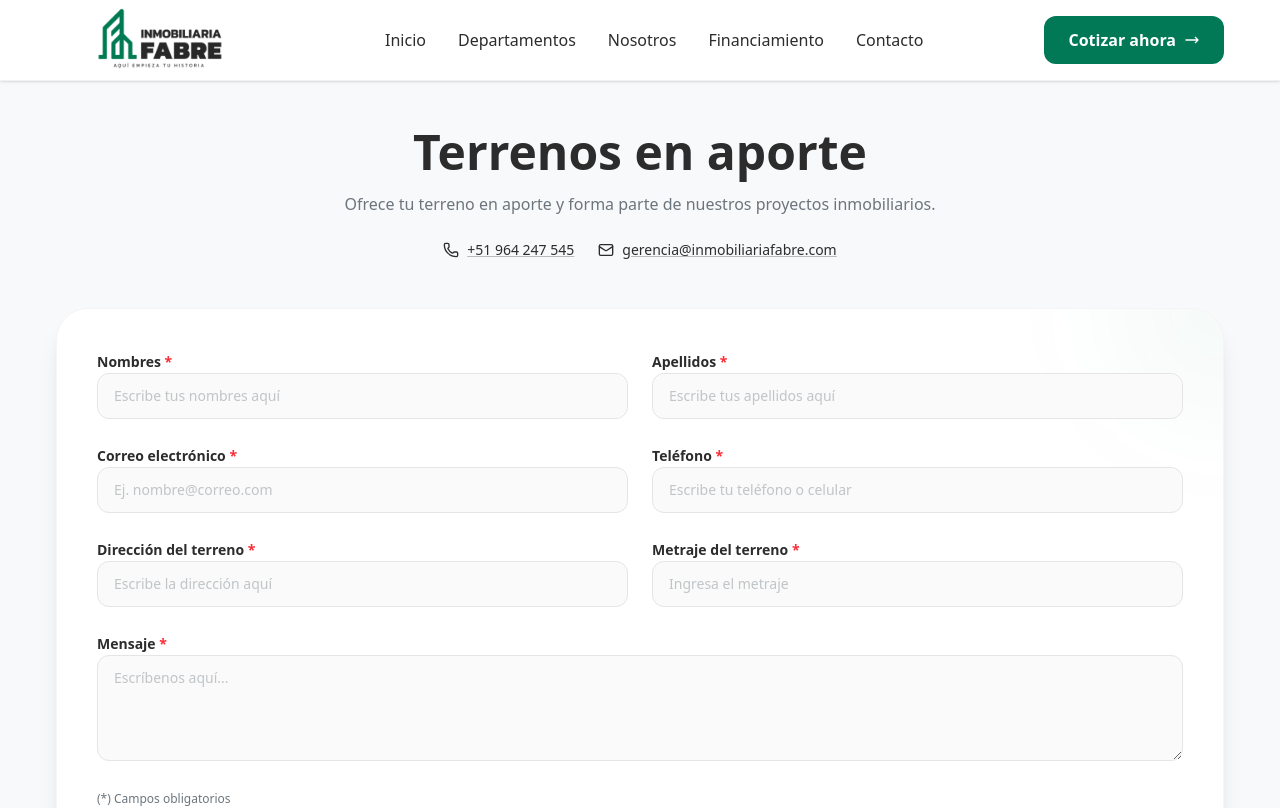
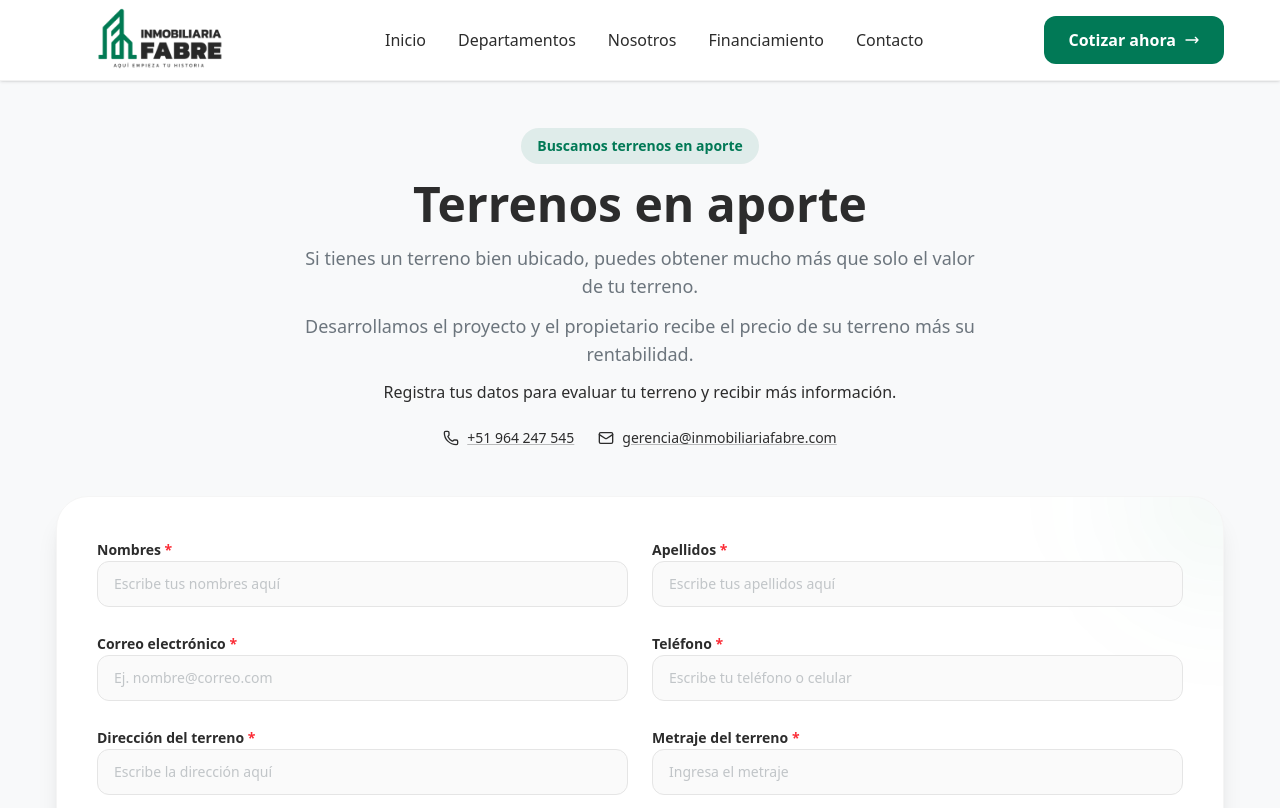
Before and after one commit to philtaboada/fabre, a Next.js app: page /terrenos-en-aporte in a window 1280 px wide. Shown: the top 808 px of the page. Built offline with nearby package versions, Linux system fonts and the light colour scheme.

Commit message:
feat: update 'Nosotros' page layout and content, replacing video impact section with logo and adjusting grid alignment; enhance 'Terrenos en Aporte' page with new call-to-action and expanded project description

```diff
--- a/app/nosotros/page.tsx
+++ b/app/nosotros/page.tsx
@@ -9,7 +9,6 @@ import {
     Hammer,
     Utensils,
     Pause,
-    Play,
     Volume2,
     VolumeX,
     ArrowRight,
@@ -357,7 +356,7 @@ export default function NosotrosPage() {
                 <div className="absolute bottom-0 left-0 w-[500px] h-[500px] bg-blue-600/10 rounded-full blur-[120px] translate-y-1/2 -translate-x-1/2 pointer-events-none" />
 
                 <div className="container-page relative z-10">
-                    <div className="grid lg:grid-cols-2 gap-16 items-center">
+                    <div className="grid lg:grid-cols-2 gap-16 items-start">
                         {/* Text Content */}
                         <motion.div
                             initial={{ opacity: 0, x: -30 }}
@@ -365,13 +364,16 @@ export default function NosotrosPage() {
                             viewport={{ once: true }}
                             className="text-left"
                         >
-                            <motion.div
-                                className="inline-flex items-center gap-2 px-4 py-2 rounded-full bg-white/5 border border-white/10 text-accent font-semibold text-sm mb-8"
-                            >
-                                <Play size={16} fill="currentColor" />
-                                <span>Impacto en video</span>
-                            </motion.div>
-
+                            <div className="mb-10">
+                                <Image
+                                    src="/logo-fundacion-fabre.png"
+                                    alt="Fundación Fabre"
+                                    width={516}
+                                    height={230}
+                                    className="object-contain object-left w-auto h-16 sm:h-20 md:h-24 lg:h-28"
+                                    priority
+                                />
+                            </div>
                             <h2 className="text-4xl lg:text-6xl font-bold leading-tight text-white mb-8">
                                 Transformando vidas, <br />
                                 <span className="text-transparent bg-clip-text bg-gradient-to-r from-accent to-emerald-400">Una historia a la vez</span>
@@ -408,7 +410,7 @@ export default function NosotrosPage() {
                             className="relative flex justify-center w-full"
                         >
                             {/* Smartphone frame effect - Increased size to show more video */}
-                            <div className="relative w-full max-w-[450px] aspect-[9/16] bg-neutral-800 rounded-[3rem] p-3 border-[8px] border-neutral-800 shadow-[0_0_50px_-12px_rgba(0,0,0,0.5)] overflow-hidden">
+                            <div className="relative w-full max-w-[320px] aspect-[9/16] bg-neutral-800 rounded-[3rem] p-3 border-[8px] border-neutral-800 shadow-[0_0_50px_-12px_rgba(0,0,0,0.5)] overflow-hidden">
                                 {/* Video Container */}
                                 <div className="relative w-full h-full rounded-[2rem] overflow-hidden bg-black group">
                                     <iframe
--- a/app/terrenos-en-aporte/page.tsx
+++ b/app/terrenos-en-aporte/page.tsx
@@ -131,12 +131,23 @@ export default function TerrenosEnAportePage() {
             animate={{ opacity: 1, y: 0 }}
             className="text-center mb-12"
           >
+            <span className="inline-block px-4 py-2 bg-accent/10 text-accent text-sm font-bold rounded-full mb-4">
+              Buscamos terrenos en aporte
+            </span>
             <h1 className="text-3xl lg:text-5xl font-bold text-primary mb-4">
               Terrenos en aporte
             </h1>
-            <p className="text-secondary mb-6">
-              Ofrece tu terreno en aporte y forma parte de nuestros proyectos inmobiliarios.
-            </p>
+            <div className="text-secondary mb-6 space-y-3 max-w-2xl mx-auto">
+              <p className="text-lg">
+                Si tienes un terreno bien ubicado, puedes obtener mucho más que solo el valor de tu terreno.
+              </p>
+              <p className="text-lg">
+                Desarrollamos el proyecto y el propietario recibe el precio de su terreno más su rentabilidad.
+              </p>
+              <p className="font-medium text-primary">
+                Registra tus datos para evaluar tu terreno y recibir más información.
+              </p>
+            </div>
             <div className="flex flex-wrap justify-center gap-6 text-sm">
               <a
                 href="tel:+51964247545"
```
Also changed, not shown: public/LOGO FUNDACIÓN FABRE.png (added), public/logo-fundacion-fabre.png (added).
